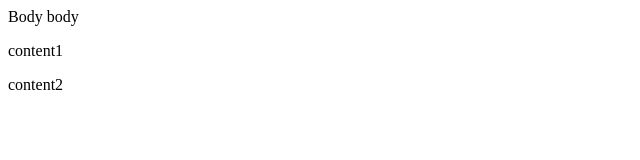
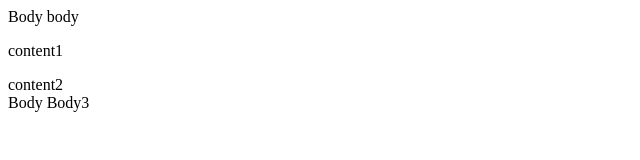
Before and after one commit to SeungHyunKim85/cloning-project1, a plain HTML site: page index.html in a window 1280 px wide. Shown: the full height of the page, 0-640 px from the left. Drawn offline with Linux system fonts and the light colour scheme.

Commit message:
ADD : editted feat-body

```diff
--- a/index.html
+++ b/index.html
@@ -7,6 +7,7 @@
 		<div>Body body</div>
 		<p>content1</p>
 		<span>content2</span>
+		<div>Body Body3</div>
 	</body>
 
 </html>
```
